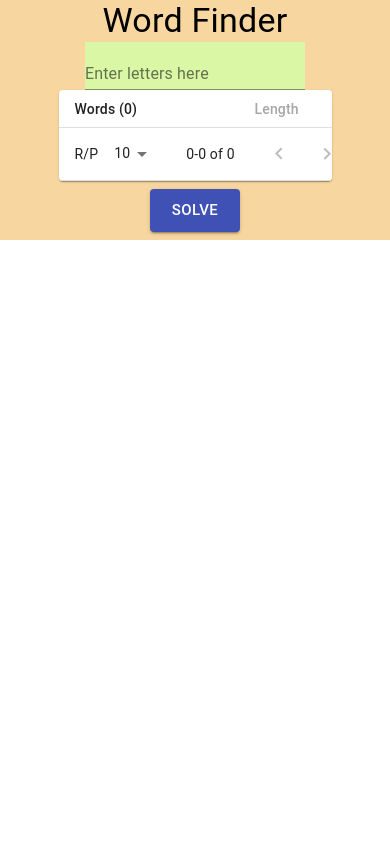
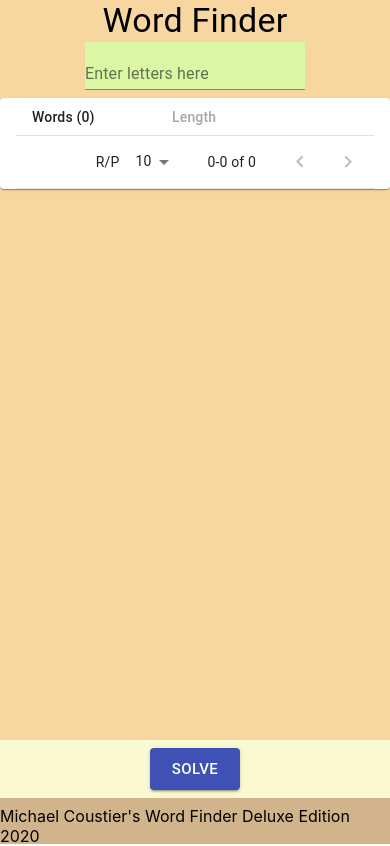
Before and after one commit to curiousmike/word-finder, a React (Create React App) app: page / in a window 390 px wide. Built offline with nearby package versions, Linux system fonts and the light colour scheme.

Commit message:
more style fixes for mobile.

```diff
--- a/package.json
+++ b/package.json
@@ -2,6 +2,7 @@
   "name": "word-finder",
   "version": "0.1.0",
   "private": true,
+  "homepage": "./",
   "dependencies": {
     "@material-ui/core": "^4.9.14",
     "@testing-library/jest-dom": "^4.2.4",
--- a/src/App.css
+++ b/src/App.css
@@ -2,13 +2,28 @@
 }
 
 .InnerContent {
+  min-height: calc(100vh - 46px - 58px);
   width: 100%;
-  height: 100%;
   background: #f8d69f;
   margin: 0px auto;
 }
+.footer {
+  height: 46px;
+  background-color: tan;
+}
+.footerText {
+  padding-top: 8px;
+}
 
+@media (min-width: 769px) {
+  .InnerContent {
+    /*    min-height: 100vh;*/ /* vh=viewport relative - ViewHeight. 1vh = 1%. 100vh = 100%*/
+    /* this lets us set min height to subtract hard-coded footer height AND height of solve button */
+    min-height: 625;
+  }
+}
 .TitleContainer {
+  /* This is the keybit to center vertically - the margin AND text-align*/
   margin: 0px auto;
   text-align: center;
 }
@@ -19,9 +34,10 @@
 }
 
 .App-button {
-  margin-top: 8px;
+  padding-top: 8px;
   padding-bottom: 8px;
   text-align: center;
+  background-color: lightgoldenrodyellow;
 }
 
 @media (prefers-reduced-motion: no-preference) {
--- a/src/App.js
+++ b/src/App.js
@@ -7,6 +7,7 @@ import Button from "@material-ui/core/Button";
 import Typography from "@material-ui/core/Typography";
 import { Solver } from "./solver.js";
 
+const footerText = "Michael Coustier's Word Finder Deluxe Edition 2020";
 function App() {
   const [letterInput, setLetters] = useState("");
   const [words, setWords] = useState([]);
@@ -46,7 +47,7 @@ function App() {
           onSubmit={handleSubmit}
         />
         <WordList words={words} />
-
+      </div>
       <div className="App-button">
         <Button
           variant="contained"
@@ -58,6 +59,9 @@ function App() {
           Solve
         </Button>
       </div>
+      <div className="footer">
+        <div className="footerText"></div>
+        {footerText}
       </div>
     </div>
   );
--- a/src/components/wordInput.component.js
+++ b/src/components/wordInput.component.js
@@ -5,9 +5,10 @@ import TextField from "@material-ui/core/TextField";
 const useStyles = makeStyles({
   input: {
     background: "#DAF7A6",
+    "text-align": "center",
   },
   container: {
-    margin: "0px auto",
+    margin: "0px auto 8px",
     textAlign: "center",
   },
 });
--- /dev/null
+++ b/src/components/wordList.component.css
@@ -0,0 +1,51 @@
+* {
+  box-sizing: border-box; /* forces padding and borders into width and height of elements instead of expanding */
+}
+.tableContainer {
+  text-align: center;
+  margin: 4px auto 4px;
+  width: 100%;
+  max-width: 720px;
+
+  padding-left: 1em;
+  padding-right: 1em;
+}
+
+.activeSortIcon {
+  opacity: 1;
+  width: 20px;
+}
+
+.inactiveSortIcon {
+  opacity: 0.4;
+  width: 20px;
+}
+
+.MuiTablePaginationSpacer {
+  display: block;
+  padding: 1px;
+  overflow: hidden;
+  margin-left: 1px;
+}
+
+.MuiTablePaginationActions {
+  margin-left: 1px;
+}
+
+.tableFooter {
+  overflow: hidden;
+}
+.MuiTablePaginationInput {
+  margin-right: 4px !important;
+}
+
+.MuiTablePaginationSelectRoot {
+  margin-right: 1px;
+  margin-left: 1px;
+}
+
+@media (min-width: 769px) {
+  .tableContainer {
+    width: 70%;
+  }
+}
--- a/src/components/wordList.component.js
+++ b/src/components/wordList.component.js
@@ -1,5 +1,4 @@
 import React, { useState } from "react";
-import { makeStyles } from "@material-ui/core/styles";
 import Table from "@material-ui/core/Table";
 import TableBody from "@material-ui/core/TableBody";
 import TableCell from "@material-ui/core/TableCell";
@@ -9,46 +8,12 @@ import TableSortLabel from "@material-ui/core/TableSortLabel";
 import TableRow from "@material-ui/core/TableRow";
 import TableFooter from "@material-ui/core/TableFooter";
 import TablePagination from "@material-ui/core/TablePagination";
+import "./wordList.component.css";
 
 import Paper from "@material-ui/core/Paper";
-
-const useStyles = makeStyles({
-  tableContainer: {
-    textAlign: "center",
-    margin: "0px auto",
-    width: "70%",
-    maxWidth: "1024px",
-  },
-  // table: { minWidth: 500 },
-  activeSortIcon: { opacity: 1, width: "20px" },
-  inactiveSortIcon: { opacity: 0.4, width: "20px" },
-  MuiTablePaginationSpacer: {
-    display: "block",
-    padding: "1px",
-    overflow: "hidden",
-    "margin-left": "1px",
-  },
-  MuiTablePaginationActions: {
-    "margin-left": "1px",
-  },
-  tableFooter: {
-    overflow: "hidden",
-    // padding: "0px !important",
-  },
-  MuiTablePaginationInput: {
-    "margin-right": "4px !important",
-  },
-  MuiTablePaginationSelectRoot: {
-    "margin-right": "1px",
-    "margin-left": "1px",
-    // backgroundColor: "red",
-  },
-});
-
 const rowsPerPageOptions = [5, 10, 25, { label: "All", value: -1 }];
 
 function WordList(props) {
-  const classes = useStyles();
   const [foundWords, setWords] = useState(props.words); // useState ([]);
   const [sortDir, setSortDir] = useState("asc");
   const [isSorted, setSorted] = useState(false);
@@ -87,7 +52,7 @@ function WordList(props) {
   };
 
   return (
-    <TableContainer className={classes.tableContainer} component={Paper}>
+    <TableContainer className="tableContainer" component={Paper}>
       <Table size="small" aria-label="simple table">
         <TableHead>
           <TableRow>
@@ -97,9 +62,7 @@ function WordList(props) {
             <TableCell>
               <TableSortLabel
                 classes={{
-                  root: isSorted
-                    ? classes.activeSortIcon
-                    : classes.inactiveSortIcon,
+                  root: isSorted ? "activeSortIcon" : "inactiveSortIcon",
                 }}
                 direction={sortDir}
                 hideSortIcon={foundWords.length === 0}
@@ -147,7 +110,7 @@ function WordList(props) {
               onChangePage={handleChangePage}
               onChangeRowsPerPage={handleChangeRowsPerPage}
               labelRowsPerPage={"R/P"}
-              className={classes.tableFooter}
+              className="tableFooter"
             ></TablePagination>
           </TableRow>
         </TableFooter>
```
Lines whose indentation alone changed are shown as unchanged.
